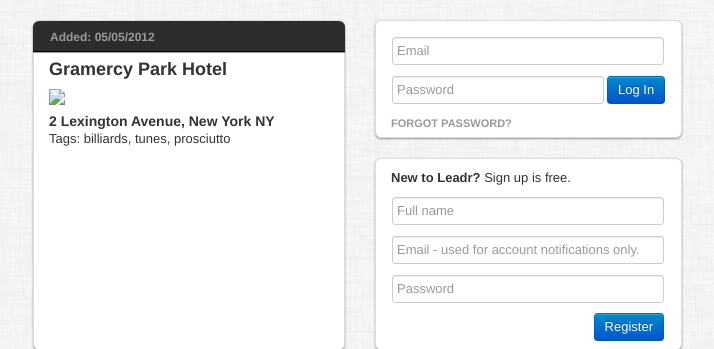
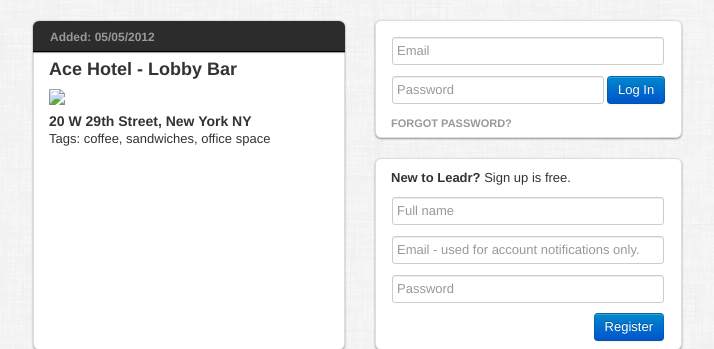
Before and after one commit to mxk0/leadr, a Django app: page / in a window 1280 px wide. Shown: the part 127-476 px from the top of the page, without its empty margins (282-996 px from the left). Run offline with Django 3.2, Linux system fonts and the light colour scheme; some libraries are stand-ins or nearby versions.

Commit message:
new example

```diff
--- a/leadr/templates/home.html
+++ b/leadr/templates/home.html
@@ -32,12 +32,12 @@
               </form>
             </h5>
           </div>
-          <h3>Gramercy Park Hotel</h2>
+          <h3>Ace Hotel - Lobby Bar</h2>
           <div class="mini-layout-body">
-            <a href="http://maps.google.com/maps?t=h&q=2,Lexington,Avenue,New,York,NY&z=16&t=m"><img src="http://maps.googleapis.com/maps/api/staticmap?center=2,Lexington,Avenue,New,York,NY&zoom=15&size=281x210&scale=2&markers=color:FF3333|2,Lexington,Avenue,New,York,NY&sensor=false"></img></a>
+            <a href="http://maps.google.com/maps?t=h&q=20,W,29th,Street,New,York,NY&z=16&t=m"><img src="http://maps.googleapis.com/maps/api/staticmap?center=20,W,29th,Street,New,York,NY&zoom=15&size=281x210&scale=2&markers=color:FF3333|20,W,29th,Street,New,York,NY&sensor=false"></img></a>
           </div>
-          <h4>2 Lexington Avenue, New York NY</h3>
-          Tags: billiards, tunes, prosciutto
+          <h4>20 W 29th Street, New York NY</h3>
+          Tags: coffee, sandwiches, office space
         </div>
       </div>
 
```
